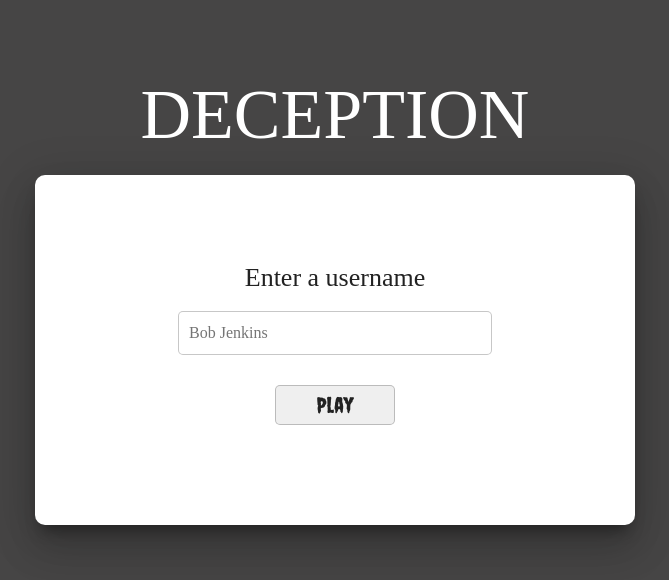
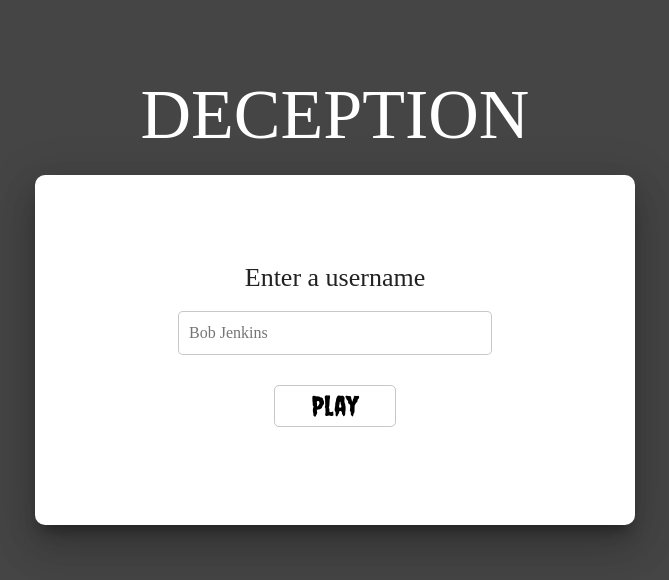
Before and after one commit to dylanpwong/deception, a React (Create React App) app in the folder frontend/: page /#/ in a window 1280 px wide. Shown: the top 580 px of the page, without its empty margins (305-974 px from the left). Built offline with nearby package versions, Linux system fonts and the light colour scheme; a web font is replaced by a local one.

Commit message:
finish splash page

```diff
--- a/frontend/src/App.js
+++ b/frontend/src/App.js
@@ -1,11 +1,16 @@
 import React from 'react';
 import './reset.css';
+import { Route, Switch } from 'react-router-dom';
 import SplashContainer from './components/splash/splash_container';
+import LoadingContainer from './components/loading/loading_container';
 
 function App() {
   return (
     <div className="App">
-      <SplashContainer />
+      <Switch>
+        <Route exact path="/loading" component={LoadingContainer} />
+        <Route exact path="/" component={SplashContainer} />
+      </Switch>
 
     </div>
   );
--- a/frontend/src/components/splash/splash.css
+++ b/frontend/src/components/splash/splash.css
@@ -53,16 +53,22 @@ body {
 }
 
 .splash-play-button {
+    display: flex;
+    align-items: center;
+    justify-content: center;
+    color: black;
+    text-decoration: none;
     margin-left: auto;
     margin-right: auto;
     margin-top: 30px;
     font-family: 'Creepster', cursive;
-    font-size: 22px;
+    font-size: 28px;
     width: 120px;
     height: 40px;
     outline: none;
     border-radius: 5px;
     border: 1px solid rgba(0, 0, 0, 0.22);
+
 }
 
 .splash-play-button:hover {
--- a/frontend/src/components/splash/splash.jsx
+++ b/frontend/src/components/splash/splash.jsx
@@ -1,5 +1,6 @@
 import React from 'react';
-import './splash.css'
+import './splash.css';
+import { Link } from 'react-router-dom';
 
 class Splash extends React.Component {
 
@@ -12,7 +13,7 @@ class Splash extends React.Component {
                 <div className="splash-form">
                     <h1>Enter a username</h1>
                     <input className="splash-input-username" type="text" placeholder="Bob Jenkins"/>
-                    <button className="splash-play-button">Play</button>
+                    <Link className="splash-play-button" to="/loading">Play</Link>
                 </div>
             </div>
 
```
